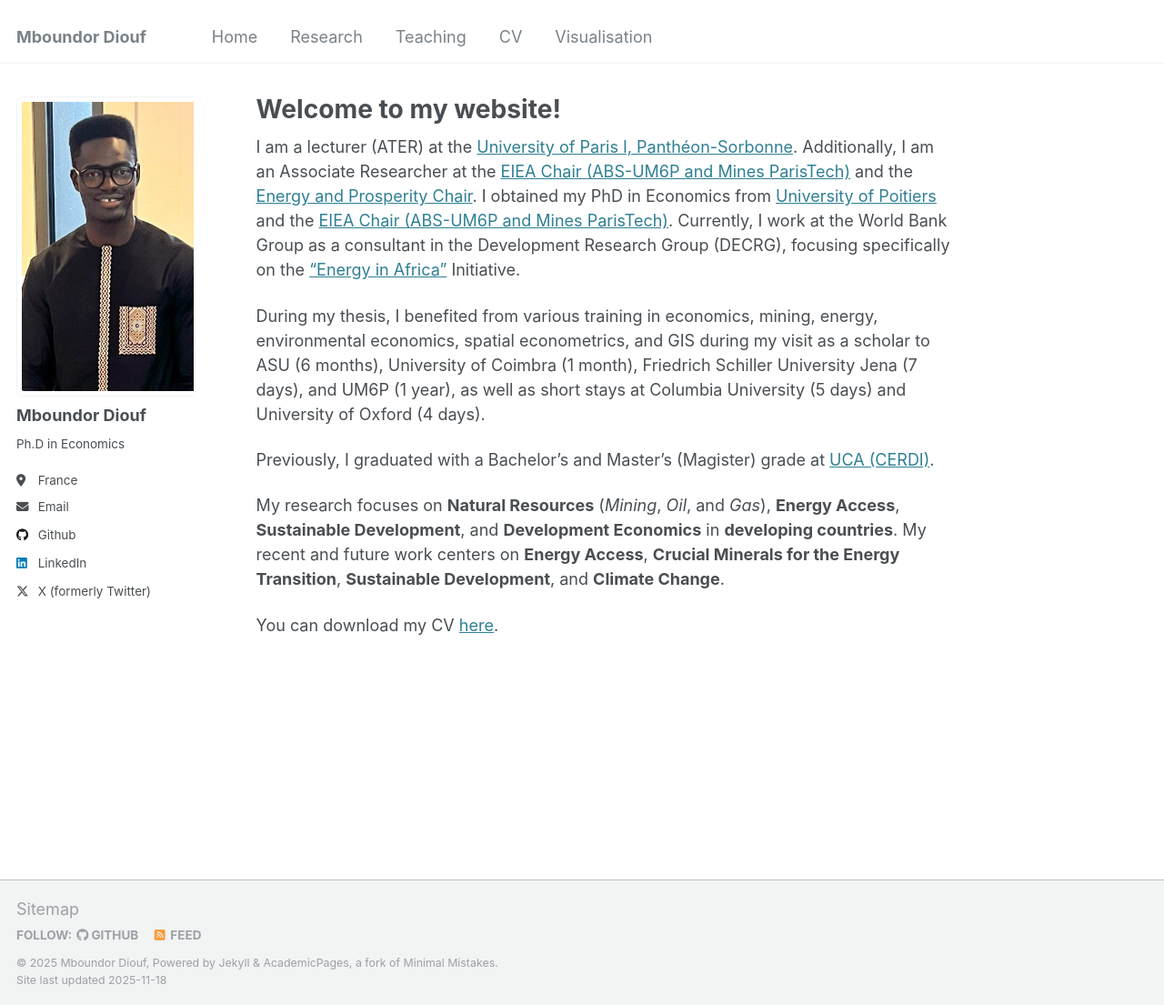
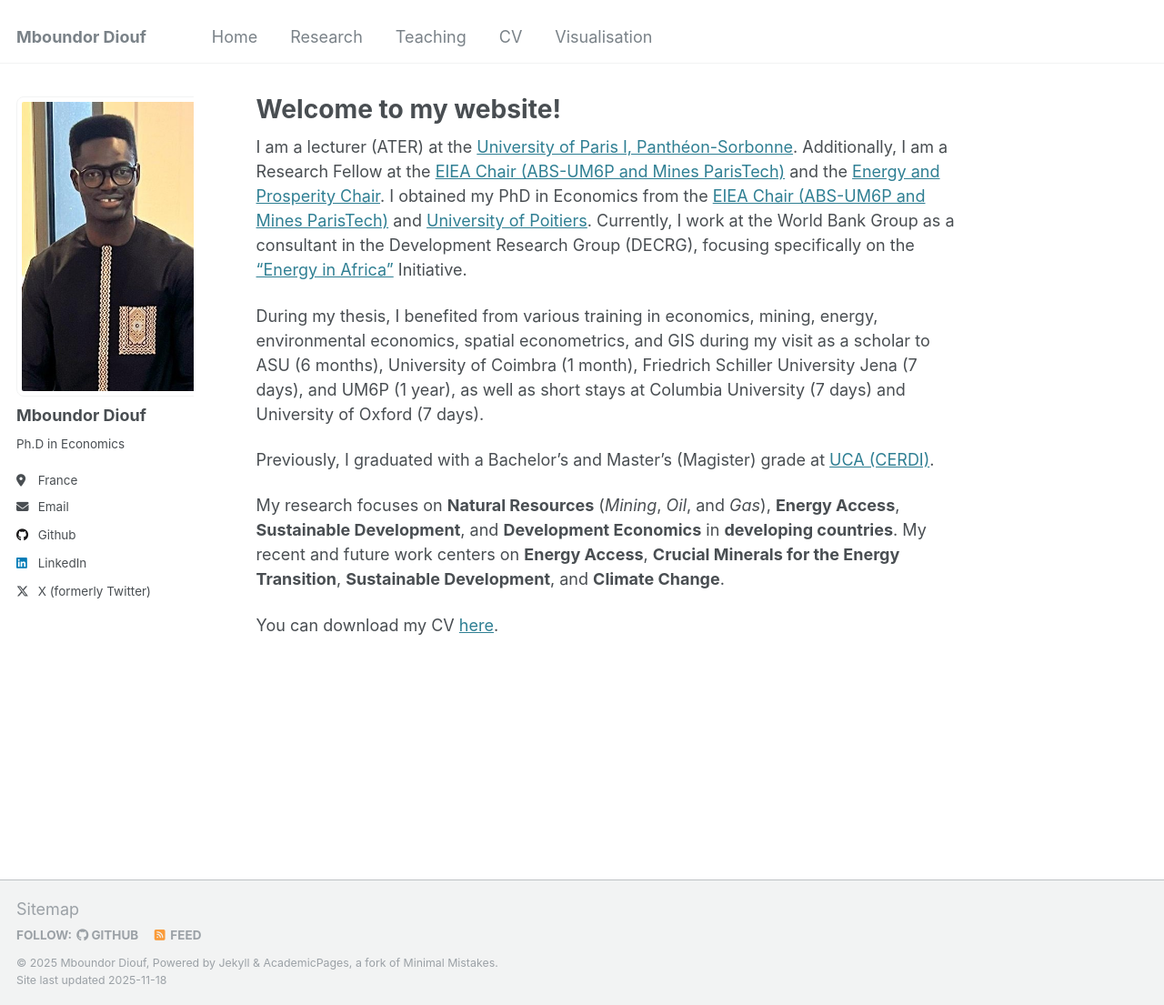
Before and after one commit to mboundordiouf/mboundordiouf.github.io, a Jekyll site: the page built from _pages/about.md, in a window 1280 px wide and 1105 px high. Shown: the whole window at 91% size. Built offline with Jekyll 4.4.1, drawn with Linux system fonts in a browser that asks for light colours.

Commit message:
Revise professional background and training details
Updated the descriptions of roles and training experiences, including changes to the duration of stays at various universities.

```diff
--- a/_pages/about.md
+++ b/_pages/about.md
@@ -9,9 +9,9 @@ redirect_from:
 ---
 
 
-I am a lecturer (ATER) at the [University of Paris I, Panthéon-Sorbonne](https://www.pantheonsorbonne.fr/page-perso/mboundor.diouf%40). Additionally, I am an Associate Researcher at the [EIEA Chair (ABS-UM6P and Mines ParisTech)](https://www.linkedin.com/company/eiea-um6p/) and the [Energy and Prosperity Chair](http://www.chair-energy-prosperity.org/en/category/research-fellows-1/mboundor-diouf-en/).  I obtained my PhD in Economics from [University of Poitiers](https://www.univ-poitiers.fr/) and the [EIEA Chair (ABS-UM6P and Mines ParisTech)](https://www.linkedin.com/company/eiea-um6p/). Currently, I work at the World Bank Group as a consultant in the Development Research Group (DECRG), focusing specifically on the ["Energy in Africa"](https://www.worldbank.org/en/about/unit/unit-dec/research/initiatives#7) Initiative.
+I am a lecturer (ATER) at the [University of Paris I, Panthéon-Sorbonne](https://www.pantheonsorbonne.fr/page-perso/mboundor.diouf%40). Additionally, I am a Research Fellow at the [EIEA Chair (ABS-UM6P and Mines ParisTech)](https://www.linkedin.com/company/eiea-um6p/) and the [Energy and Prosperity Chair](http://www.chair-energy-prosperity.org/en/category/research-fellows-1/mboundor-diouf-en/).  I obtained my PhD in Economics from the [EIEA Chair (ABS-UM6P and Mines ParisTech)](https://www.linkedin.com/company/eiea-um6p/) and [University of Poitiers](https://www.univ-poitiers.fr/). Currently, I work at the World Bank Group as a consultant in the Development Research Group (DECRG), focusing specifically on the ["Energy in Africa"](https://www.worldbank.org/en/about/unit/unit-dec/research/initiatives#7) Initiative.
 
-During my thesis, I benefited from various training in economics, mining, energy, environmental economics, spatial econometrics, and GIS during my visit as a scholar to ASU (6 months), University of Coimbra (1 month), Friedrich Schiller University Jena (7 days), and UM6P (1 year), as well as short stays at Columbia University (5 days) and University of Oxford (4 days).
+During my thesis, I benefited from various training in economics, mining, energy, environmental economics, spatial econometrics, and GIS during my visit as a scholar to ASU (6 months), University of Coimbra (1 month), Friedrich Schiller University Jena (7 days), and UM6P (1 year), as well as short stays at Columbia University (7 days) and University of Oxford (7 days).
 
 Previously, I graduated with a Bachelor's and Master's (Magister) grade at [UCA (CERDI)](https://cerdi.uca.fr/#/admin).
 
```
